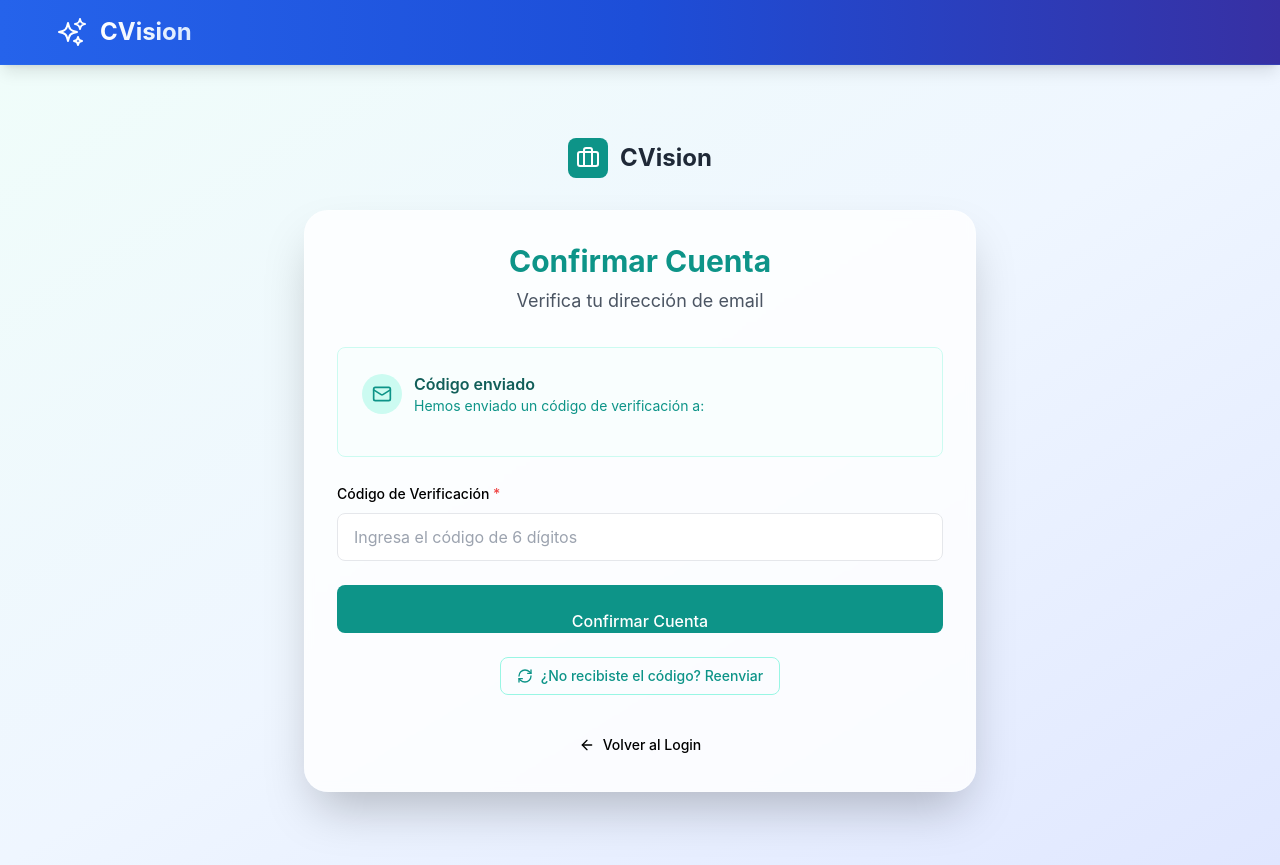
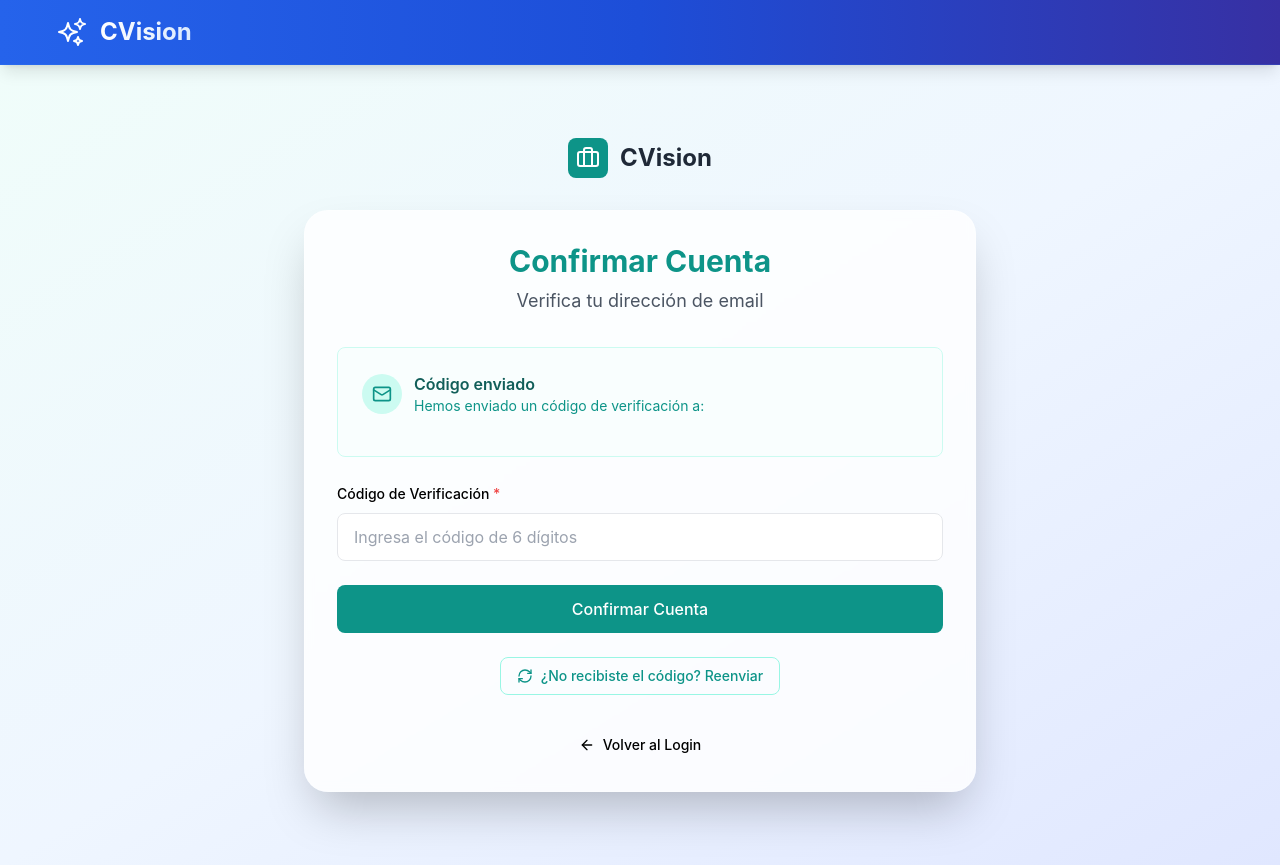
Before and after one commit to Cv-Vision/CVision-Frontend, a React (Vite) app: page /applicant-confirm in a window 1280 px wide. Built offline with nearby package versions, Linux system fonts and the light colour scheme; no server answers.

Commit message:
centered texts

```diff
--- a/src/components/other/Collapsible.tsx
+++ b/src/components/other/Collapsible.tsx
@@ -27,7 +27,7 @@ const Collapsible: FC<CollapsibleProps> = ({
       >
         <div className="p-4">
           <div className="flex items-center justify-between">
-            <div>
+            <div className="flex-1 text-left">
               <h3 className="font-semibold text-teal-600">{title}</h3>
               {subtitle && <p className="text-sm text-muted-foreground">{subtitle}</p>}
             </div>
--- a/src/pages/applicant/ConfirmAccount.tsx
+++ b/src/pages/applicant/ConfirmAccount.tsx
@@ -130,7 +130,7 @@ const ApplicantConfirmAccount = () => {
           <button
             type="submit"
             disabled={isSubmitting}
-            className="w-full bg-teal-600 hover:bg-teal-700 text-white py-6 text-base font-medium h-12 rounded-lg transition-colors disabled:opacity-50 disabled:cursor-not-allowed"
+            className="w-full bg-teal-600 hover:bg-teal-700 text-white py-3 px-4 text-base font-medium h-12 rounded-lg transition-colors disabled:opacity-50 disabled:cursor-not-allowed flex items-center justify-center"
           >
             {isSubmitting ? 'Confirmando...' : 'Confirmar Cuenta'}
           </button>
--- a/src/pages/applicant/RegisterForm.tsx
+++ b/src/pages/applicant/RegisterForm.tsx
@@ -237,7 +237,7 @@ const ApplicantRegisterForm = () => {
 
                 <button
                     type="submit"
-                    className="w-full bg-teal-600 hover:bg-teal-700 text-white py-6 text-base font-medium h-12 mt-6 rounded-lg transition-colors disabled:opacity-50 disabled:cursor-not-allowed"
+                    className="w-full bg-teal-600 hover:bg-teal-700 text-white py-3 px-4 text-base font-medium h-12 mt-6 rounded-lg transition-colors disabled:opacity-50 disabled:cursor-not-allowed flex items-center justify-center"
                     disabled={isSubmitting}
                 >
                     {isSubmitting ? "Guardando perfil..." : "Guardar Perfil"}
--- a/src/pages/recruiter/ConfirmAccount.tsx
+++ b/src/pages/recruiter/ConfirmAccount.tsx
@@ -130,7 +130,7 @@ const RecruiterConfirmAccount = () => {
           <button
             type="submit"
             disabled={isSubmitting}
-            className="w-full bg-teal-600 hover:bg-teal-700 text-white py-6 text-base font-medium h-12 rounded-lg transition-colors disabled:opacity-50 disabled:cursor-not-allowed"
+            className="w-full bg-teal-600 hover:bg-teal-700 text-white py-3 px-4 text-base font-medium h-12 rounded-lg transition-colors disabled:opacity-50 disabled:cursor-not-allowed flex items-center justify-center"
           >
             {isSubmitting ? 'Confirmando...' : 'Confirmar Cuenta'}
           </button>
```
